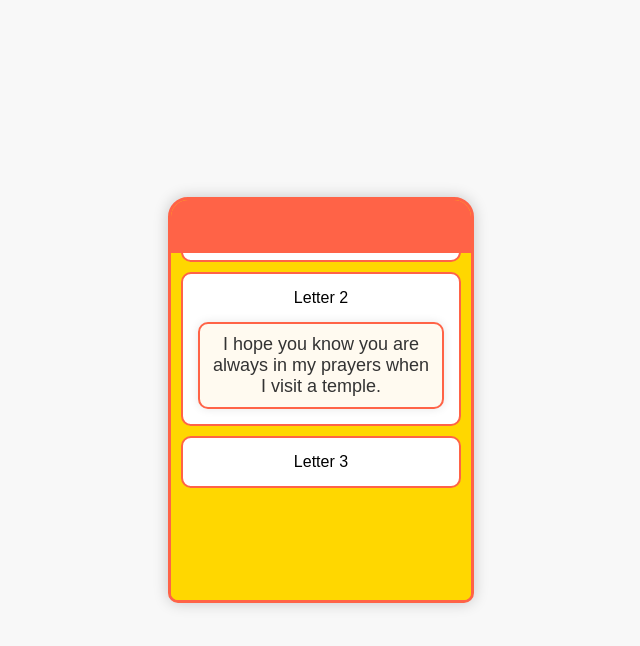
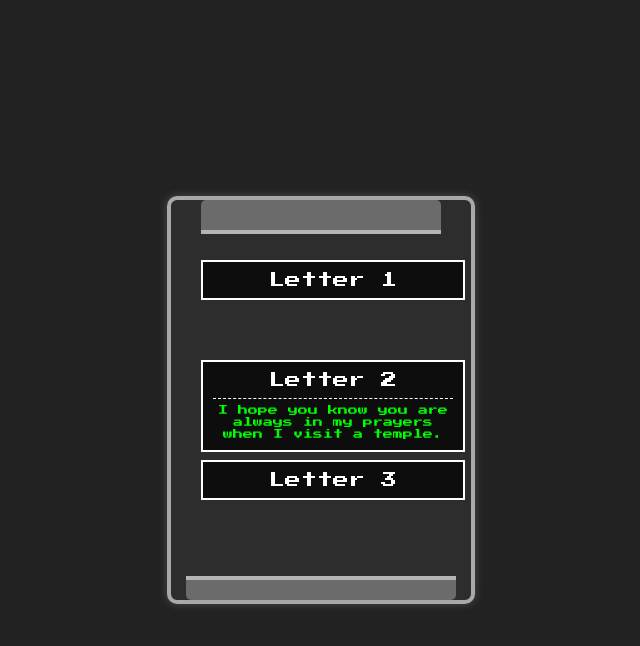
Before and after one commit to Puns23/Jar-with-love-letters, a plain HTML site: page index.html in a window 1280 px wide. Both pictures are taken after a click on the element "Letter 2". Shown: the whole page, without its empty margins (319-959 px from the left). Drawn offline with Linux system fonts and the light colour scheme.

Commit message:
Update index.html

```diff
--- a/index.html
+++ b/index.html
@@ -1,105 +1,133 @@
 <!DOCTYPE html>
 <html lang="en">
 <head>
-  <meta charset="UTF-8">
-  <meta name="viewport" content="width=device-width, initial-scale=1.0">
-  <title>Love Jar</title>
+  <meta charset="UTF-8" />
+  <meta name="viewport" content="width=device-width, initial-scale=1" />
+  <title>8-Bit Love Jar</title>
+  <!-- Pixel font for that retro vibe -->
+  <link href="https://fonts.googleapis.com/css2?family=Press+Start+2P&display=swap" rel="stylesheet" />
   <style>
     body {
-      font-family: Arial, sans-serif;
+      background: #222;
+      font-family: 'Press Start 2P', cursive;
       display: flex;
       justify-content: center;
       align-items: center;
       height: 100vh;
       margin: 0;
-      background-color: #f8f8f8;
+      color: #fff;
     }
+    /* Jar container styled to look like a transparent glass jar in pixel mode */
     .jar-container {
+      position: relative;
       width: 300px;
       height: 400px;
-      position: relative;
-      background-color: #FFD700;
-      border-radius: 20px 20px 10px 10px;
-      border: 3px solid #FF6347;
+      background: rgba(255, 255, 255, 0.05);
+      border: 4px solid rgba(200, 200, 200, 0.8);
+      border-radius: 10px;
       overflow: hidden;
-      box-shadow: 0 0 15px rgba(0, 0, 0, 0.2);
+      image-rendering: pixelated;
+      box-shadow: 0 0 10px rgba(255, 255, 255, 0.2);
     }
+    /* Top of the jar (the lid) */
     .jar-top {
-      width: 100%;
-      height: 50px;
-      background-color: #FF6347;
-      border-bottom: 3px solid #FF6347;
       position: absolute;
       top: 0;
+      left: 50%;
+      transform: translateX(-50%);
+      width: 80%;
+      height: 30px;
+      background: rgba(200, 200, 200, 0.4);
+      border-bottom: 4px solid rgba(200, 200, 200, 0.8);
+      border-radius: 5px 5px 0 0;
+      image-rendering: pixelated;
     }
+    /* Bottom of the jar */
     .jar-bottom {
-      width: 100%;
-      height: 20px;
-      background-color: #FFD700;
       position: absolute;
       bottom: 0;
+      left: 50%;
+      transform: translateX(-50%);
+      width: 90%;
+      height: 20px;
+      background: rgba(200, 200, 200, 0.4);
+      border-top: 4px solid rgba(200, 200, 200, 0.8);
+      border-radius: 0 0 5px 5px;
+      image-rendering: pixelated;
     }
+    /* Love letters styled in pixel mode */
     .letter {
-      background-color: #fff;
-      padding: 15px;
-      margin: 10px;
-      border: 2px solid #FF6347;
+      position: absolute;
+      width: 80%;
+      left: 10%;
+      background: rgba(0, 0, 0, 0.7);
+      border: 2px solid #fff;
+      padding: 10px;
+      text-align: center;
       cursor: pointer;
       transition: transform 0.2s;
-      border-radius: 10px;
-      text-align: center;
+      image-rendering: pixelated;
     }
     .letter:hover {
-      transform: scale(1.1);
+      transform: scale(1.05);
     }
+    /* Hidden content for each letter */
     .letter-content {
       display: none;
-      margin-top: 15px;
-      font-size: 18px;
-      color: #333;
-      background-color: #FFFAF0;
-      padding: 10px;
-      border-radius: 10px;
-      border: 2px solid #FF6347;
-      box-shadow: 0 0 10px rgba(0, 0, 0, 0.1);
+      margin-top: 10px;
+      font-size: 10px;
+      line-height: 1.2;
+      color: #0f0;
+      border-top: 1px dashed #fff;
+      padding-top: 5px;
+    }
+    /* Positioning the letters within the jar */
+    #letter1 {
+      top: 60px;
+    }
+    #letter2 {
+      top: 160px;
+    }
+    #letter3 {
+      top: 260px;
     }
   </style>
 </head>
 <body>
-
   <div class="jar-container">
     <div class="jar-top"></div>
-    <div class="letter" onclick="showLetter(1)">
+    <div class="jar-bottom"></div>
+
+    <!-- Letter 1 -->
+    <div class="letter" id="letter1" onclick="toggleLetter(1)">
       Letter 1
-      <div class="letter-content" id="letter-1">
+      <div class="letter-content" id="content1">
         Kovil ethurke, deivangal ethurke, unnadhe vizhigal podhume.
       </div>
     </div>
-    <div class="letter" onclick="showLetter(2)">
+
+    <!-- Letter 2 -->
+    <div class="letter" id="letter2" onclick="toggleLetter(2)">
       Letter 2
-      <div class="letter-content" id="letter-2">
+      <div class="letter-content" id="content2">
         I hope you know you are always in my prayers when I visit a temple.
       </div>
     </div>
-    <div class="letter" onclick="showLetter(3)">
+
+    <!-- Letter 3 -->
+    <div class="letter" id="letter3" onclick="toggleLetter(3)">
       Letter 3
-      <div class="letter-content" id="letter-3">
+      <div class="letter-content" id="content3">
         I love you my mutton curry.
       </div>
     </div>
-    <div class="jar-bottom"></div>
   </div>
 
   <script>
-    function showLetter(letterNumber) {
-      var content = document.getElementById('letter-' + letterNumber);
-      if (content.style.display === "none" || content.style.display === "") {
-        content.style.display = "block";
-      } else {
-        content.style.display = "none";
-      }
+    function toggleLetter(num) {
+      const content = document.getElementById('content' + num);
+      content.style.display = content.style.display === "block" ? "none" : "block";
     }
   </script>
-
 </body>
 </html>
```
